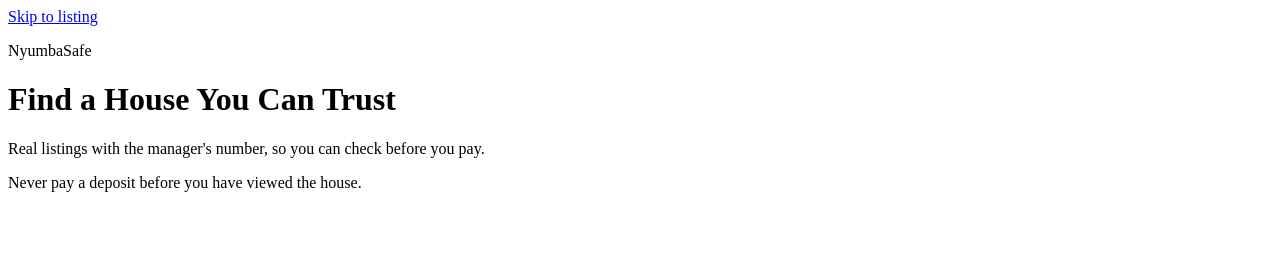
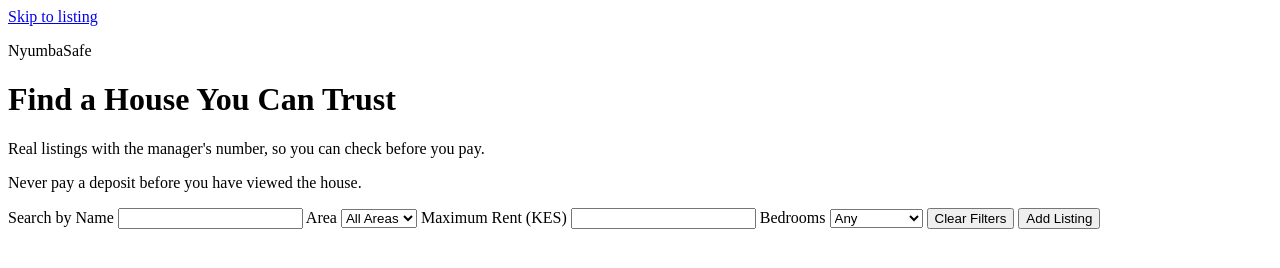
Before and after one commit to solomonmaguta492-dev/Nyumba-Safe-Project, a plain HTML site: page index.html in a window 1280 px wide. Drawn offline with Linux system fonts and the light colour scheme.

Commit message:
added labels for my search bar

```diff
--- a/index.html
+++ b/index.html
@@ -20,5 +20,38 @@
         </p>
       </div>
     </header>
+
+    <main id="main" class="wrap">
+      <form id="filters" class="filters" aria-label="filter houses">
+        <label>Search by Name
+          <input type="search" id="search" aria-placeholder="e.g. Sunrise" />
+        </label>
+        <labeel>Area
+          <select id="area">
+            <option value="all">All Areas</option>
+          </select>
+        </labeel>
+        <label>Maximum Rent (KES)
+          <input
+            type="number"
+            id="max-rent"
+            min="0"
+            step="500"
+            aria-placeholder="e.g. 15000"
+          />
+        </label>
+        <label>Bedrooms
+          <select id="bedrooms">
+            <option value="any">Any</option>
+            <option value="0">Bedsitter</option>
+            <option value="1">1 bedroom</option>
+            <option value="2">2 bedrooms</option>
+            <option value="3">3 or more</option>
+          </select>
+        </label>
+        <button type="button" id="clear" class="text-btn">Clear Filters</button>
+        <button type="button" id="add-listing" class="btn btn-primary">Add Listing</button>
+      </form>
+    </main>
   </body>
 </html>
```
